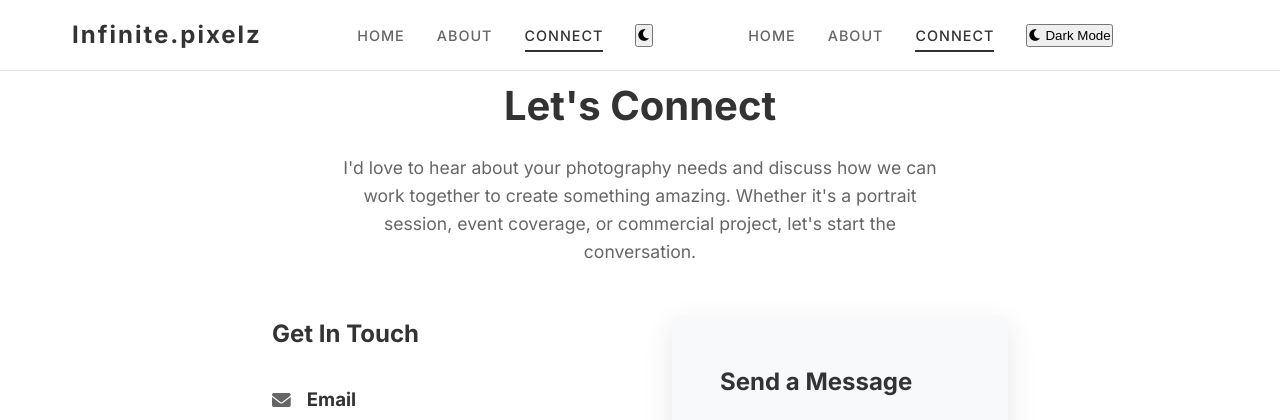
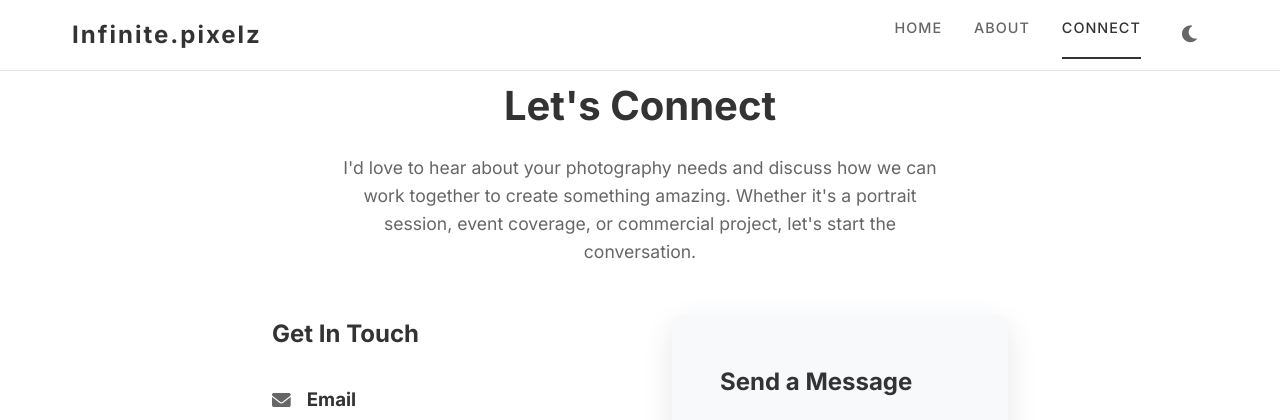
Before and after one commit to Parthnuwal7/infinite.pixelz, a Flask app: page /connect in a window 1280 px wide. Shown: the top 420 px of the page. Run offline with Flask 3, Linux system fonts and the light colour scheme; some libraries are stand-ins or nearby versions.

Commit message:
Update style.css

```diff
--- a/photography_website/static/css/style.css
+++ b/photography_website/static/css/style.css
@@ -554,6 +554,132 @@ img {
     }
 }
 
+/* Dark Mode Toggle */
+.dark-mode-toggle {
+    background: none;
+    border: none;
+    font-size: 1.2rem;
+    color: #666;
+    cursor: pointer;
+    padding: 0.5rem;
+    border-radius: 5px;
+    transition: background-color 0.3s ease, color 0.3s ease;
+}
+
+.dark-mode-toggle:hover {
+    background-color: rgba(0, 0, 0, 0.1);
+    color: #333;
+}
+
+/* Hamburger Menu */
+.hamburger {
+    display: none;
+    flex-direction: column;
+    cursor: pointer;
+    padding: 0.5rem;
+    z-index: 1001;
+}
+
+.hamburger span {
+    width: 25px;
+    height: 3px;
+    background-color: #333;
+    margin: 3px 0;
+    transition: 0.3s;
+    border-radius: 2px;
+}
+
+/* Hamburger Animation */
+.hamburger.active span:nth-child(1) {
+    transform: rotate(-45deg) translate(-5px, 6px);
+}
+
+.hamburger.active span:nth-child(2) {
+    opacity: 0;
+}
+
+.hamburger.active span:nth-child(3) {
+    transform: rotate(45deg) translate(-5px, -6px);
+}
+
+/* Mobile Navigation */
+.nav-menu.mobile {
+    position: fixed;
+    top: 0;
+    right: -100%;
+    width: 300px;
+    height: 100vh;
+    background: rgba(255, 255, 255, 0.98);
+    backdrop-filter: blur(20px);
+    flex-direction: column;
+    justify-content: flex-start;
+    align-items: center;
+    padding-top: 80px;
+    gap: 2rem;
+    transition: right 0.3s ease;
+    border-left: 1px solid rgba(0, 0, 0, 0.1);
+}
+
+.nav-menu.mobile.active {
+    right: 0;
+}
+
+.nav-menu.mobile .nav-link {
+    font-size: 1.1rem;
+    padding: 1rem 2rem;
+    width: 100%;
+    text-align: center;
+    border-bottom: 1px solid rgba(0, 0, 0, 0.1);
+}
+
+.nav-menu.mobile .dark-mode-toggle {
+    margin-top: 2rem;
+    padding: 1rem 2rem;
+    font-size: 1rem;
+    border: 1px solid rgba(0, 0, 0, 0.2);
+    border-radius: 25px;
+    background-color: rgba(0, 0, 0, 0.05);
+}
+
+/* Mobile Overlay */
+.mobile-overlay {
+    display: none;
+    position: fixed;
+    top: 0;
+    left: 0;
+    width: 100%;
+    height: 100%;
+    background: rgba(0, 0, 0, 0.5);
+    z-index: 999;
+}
+
+.mobile-overlay.active {
+    display: block;
+}
+
+/* Mobile Responsive */
+@media (max-width: 550px) {
+    .nav-container {
+        padding: 0 1rem;
+    }
+
+    .nav-menu {
+        display: none;
+    }
+
+    .nav-menu.mobile {
+        display: flex;
+    }
+
+    .hamburger {
+        display: flex;
+    }
+
+    .nav-logo a {
+        font-size: 1.3rem;
+    }
+}
+
 /* === DARK MODE SUPPORT === */
 body.dark-mode {
     background-color: #121212;
```
Also changed, not shown: other parts of photography_website/static/css/style.css (+36 -11 lines).
